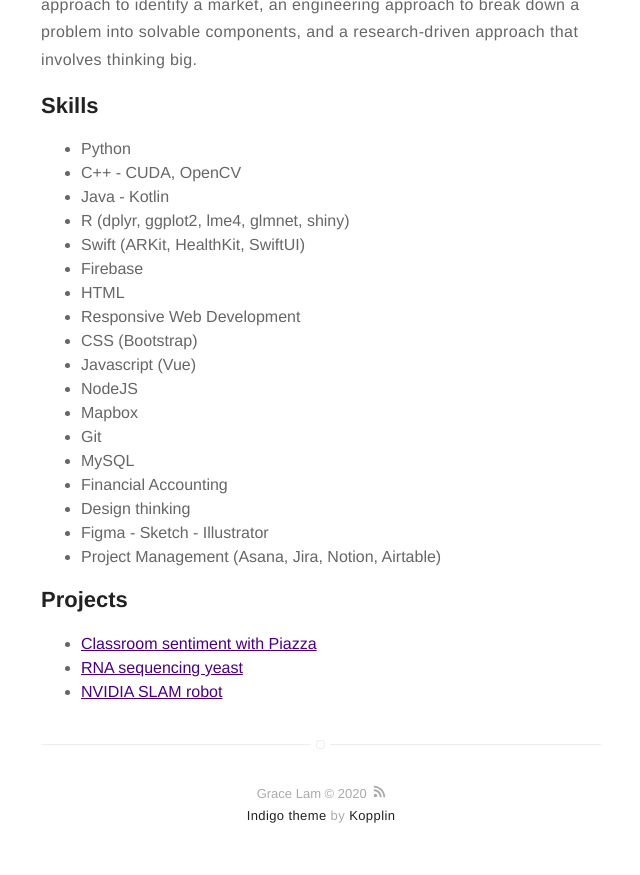
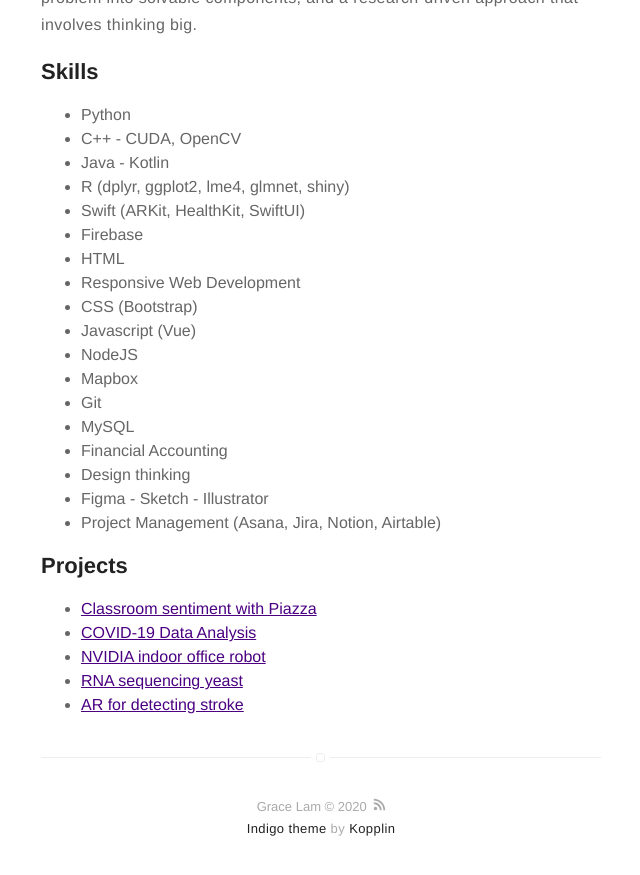
Before and after one commit to graceyraspberry/graceyraspberry.github.io, a Jekyll site: the page built from about.md, in a window 1280 px wide and 900 px high, scrolled down 1309 px. Shown: the top 875 px of the window, without its empty margins (319-959 px from the left). Built offline with Jekyll 4.4.1, drawn with Linux system fonts in a browser that asks for light colours.

Commit message:
changing profile pic and updating links

```diff
--- a/_config.yml
+++ b/_config.yml
@@ -8,7 +8,7 @@ description: UC Berkeley EECS and Business Administration, IDEO CoLab Fellow, pr
 # if it's an external image, update below for true
 # better with square images
 external-image: false
-picture: assets/images/grace.png
+picture: assets/images/grace.jpg
 
 # If you want to include your resume, set to true
 # and specify source (external or local).
@@ -34,7 +34,8 @@ disqus:
   categories: [blog, project] # only show disqus for posts that have these categories
 
 # if you don't have any of social below, comment the line
-facebook: myfacebook
+linkedin: grace-lam-95789a62
+facebook: gracelam111
 twitter: graceyraspberry
 # instagram: myinstagram
 # pinterest: mypinterest
@@ -47,7 +48,7 @@ github: graceyraspberry
 # stackoverflow: 7044681/mystackoverflow
 # quora: userquora
 # reddit: username
-medium: https://gracelam-77186.medium.com/
+medium: gracelam-77186
 # vimeo: myvimeo
 # lanyrd: mylanyrd
 email: gracelam@berkeley.edu
--- a/about.md
+++ b/about.md
@@ -42,6 +42,8 @@ I’ve learned many different ways of solving problems through my various roles:
 
 <ul>
 	<li><a href="https://github.com/graceyraspberry/Infocamp2020data">Classroom sentiment with Piazza</a></li>
+	<li><a href="https://gracelam-77186.medium.com/the-story-of-covid-19-told-by-your-immune-system-1ff188334196">COVID-19 Data Analysis</a></li>
+	<li><a href="https://github.com/NVIDIA-AI-IOT/turtlebot3">NVIDIA indoor office robot</a></li>
 	<li><a href="https://github.com/graceyraspberry/rna-seq">RNA sequencing yeast</a></li>
-	<li><a href="https://github.com/NVIDIA-AI-IOT/turtlebot3">NVIDIA SLAM robot</a></li>
+	<li><a href="https://medium.com/the-coleman-fung-institute/ihackhealth-uc-berkeley-and-ucsf-hold-inaugural-cross-bay-appathon-event-5abccdc596bd">AR for detecting stroke</a></li>
 </ul>
```
Also changed, not shown: assets/images/grace.jpg.
